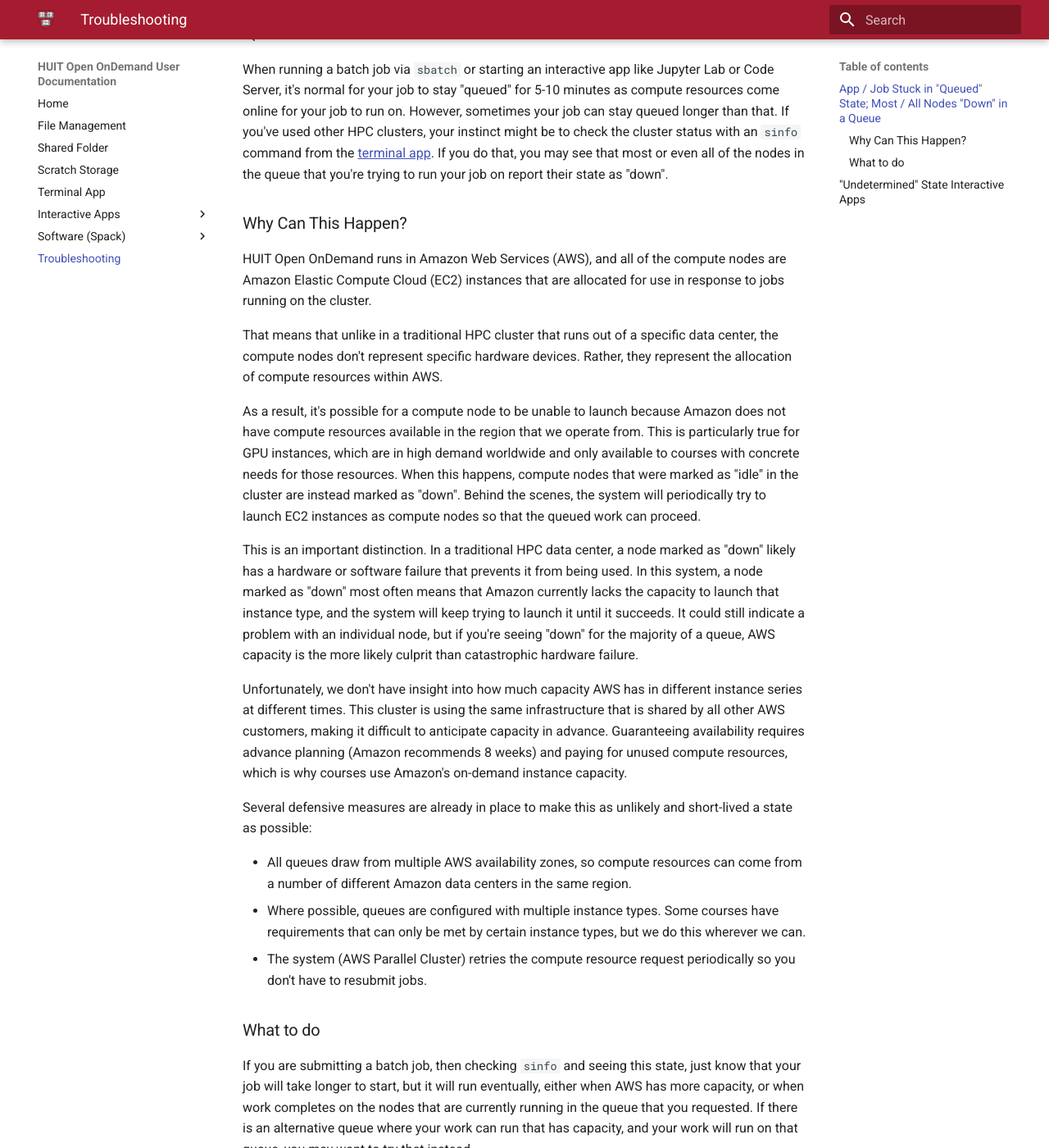
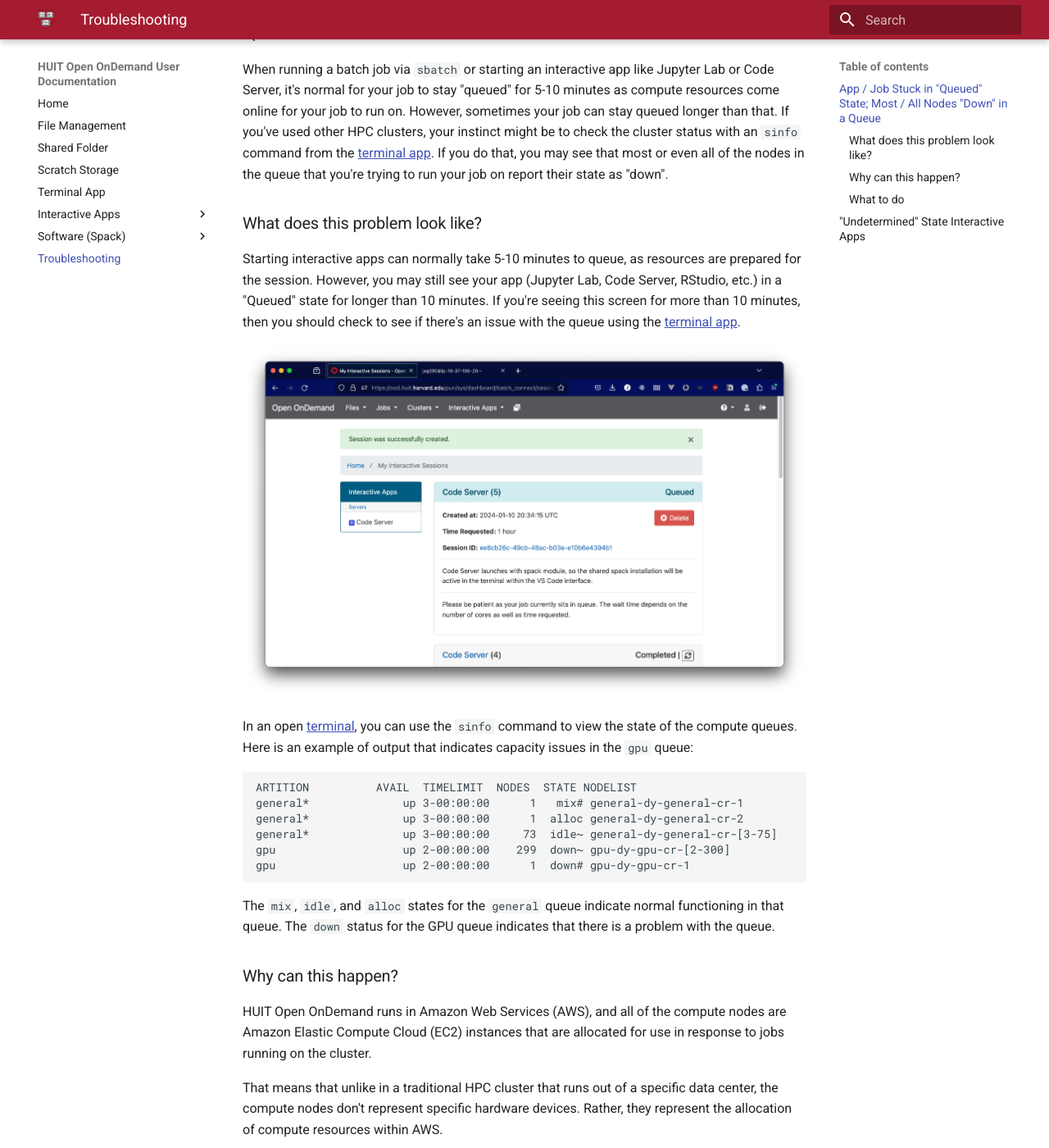
Before and after one commit to Harvard-ATG/huit-ondemand-user-docs, an MkDocs documentation site: the page built from docs/troubleshooting.md, in a window 1280 px wide and 1400 px high, scrolled down 194 px. Shown: the whole window at 82% size. Built offline with MkDocs 1.6.1 and Material for MkDocs 9.7.7, drawn with Linux system fonts in a browser that asks for light colours; some of the changed text lies outside the part shown.

Commit message:
updates based on feedback

````diff
--- a/docs/troubleshooting.md
+++ b/docs/troubleshooting.md
@@ -11,7 +11,34 @@ command from the [terminal app](terminal.md). If you do that, you may see that
 most or even all of the nodes in the queue that you're trying to run your job on
 report their state as "down".
 
-### Why Can This Happen?
+### What does this problem look like?
+
+Starting interactive apps can normally take 5-10 minutes to queue, as resources
+are prepared for the session. However, you may still see your app (Jupyter Lab,
+Code Server, RStudio, etc.) in a "Queued" state for longer than 10 minutes. If
+you're seeing this screen for more than 10 minutes, then you should check to see
+if there's an issue with the queue using the [terminal app](terminal.md).
+
+![Screenshot showing an Open OnDemand app card in the "Queued" state](images/vscode_3.png)
+
+In an open [terminal](terminal.md), you can use the `sinfo` command to view the
+state of the compute queues. Here is an example of output that indicates
+capacity issues in the `gpu` queue:
+
+```
+ARTITION          AVAIL  TIMELIMIT  NODES  STATE NODELIST
+general*              up 3-00:00:00      1   mix# general-dy-general-cr-1
+general*              up 3-00:00:00      1  alloc general-dy-general-cr-2
+general*              up 3-00:00:00     73  idle~ general-dy-general-cr-[3-75]
+gpu                   up 2-00:00:00    299  down~ gpu-dy-gpu-cr-[2-300]
+gpu                   up 2-00:00:00      1  down# gpu-dy-gpu-cr-1
+```
+
+The `mix`, `idle`, and `alloc` states for the `general` queue indicate normal
+functioning in that queue. The `down` status for the GPU queue indicates that
+there is a problem with the queue.
+
+### Why can this happen?
 
 HUIT Open OnDemand runs in Amazon Web Services (AWS), and all of the compute
 nodes are Amazon Elastic Compute Cloud (EC2) instances that are allocated for
@@ -82,6 +109,12 @@ top right corner of an app launch card, as pictured below:
 
 ![Screenshot showing a large red arrow pointing to a "Cancel" button on an app launch card for a GPU-based interactive app](images/cancel-session.png)
 
+These issues affect everyone using a particular queue. If you are a student
+encountiering this issue, reach out to your instructor to let them know about
+the issue. If you are the instructor encountering this issue, or hearing about
+it from your students, you can contact HUIT Academic Technology for support via
+[ithelp@harvard.edu](mailto:ithelp@harvard.edu?subject=HUIT Open OnDemand).
+
 If you're not sure if this applies to your situation, or if you have further
 questions, please reach out to
 [ithelp@harvard.edu](mailto:ithelp@harvard.edu?subject=HUIT Open OnDemand) for
````
